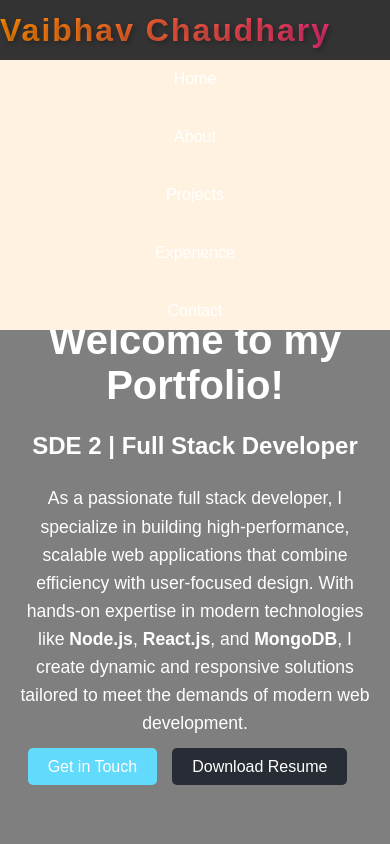
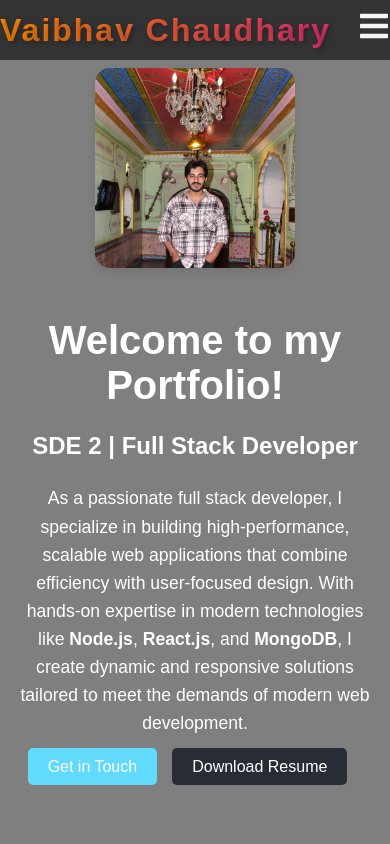
Before and after one commit to VaibhavCse/my-portfolio, a React (Create React App) app: page / in a window 390 px wide. Shown: the top 844 px of the page. Built offline with nearby package versions, Linux system fonts and the light colour scheme.

Commit message:
navbar changes for mobile and web

```diff
--- a/src/components/Navbar.css
+++ b/src/components/Navbar.css
@@ -1,16 +1,24 @@
-/* src/components/Navbar.css */
+/* Reset body and html background */
+body, html {
+  background-color: transparent !important;
+  margin: 0;
+  padding: 0;
+  box-sizing: border-box;
+}
+
+/* Navbar Styling */
 .navbar {
   position: fixed;
   top: 0;
   width: 100%;
-    background-color: var(--navbar-bg); /* Use CSS variable for navbar background */
+  background-color: var(--navbar-bg);
   color: var(--navbar-text);
   display: flex;
   justify-content: space-between;
   align-items: center;
   padding: 15px 30px;
   z-index: 1000;
-    transition: background-color 0.3s ease, color 0.3s ease; /* Transition for smooth changes */
+  transition: background-color 0.3s ease, color 0.3s ease;
 }
 
 .container {
@@ -21,9 +29,15 @@
 }
 
 .logo h1 {
-    font-size: 1.8rem;
+  font-size: 2rem;
   font-weight: bold;
   margin: 0;
+  letter-spacing: 2px;
+  background: linear-gradient(90deg, #ff8a00, #e52e71);
+  -webkit-background-clip: text;
+  -webkit-text-fill-color: transparent;
+  text-shadow: 2px 2px 5px rgba(0, 0, 0, 0.3);
+  transition: all 0.3s ease;
 }
 
 .nav-links {
@@ -48,91 +62,79 @@
   color: var(--navbar-hover-text);
 }
 
-  /* Theme Toggle Button */
-  .theme-toggle {
-    margin-left: 20px;
-    margin-right: 15px;
-  }
-
-  .theme-button {
-    background: none;
-    border: none;
-    font-size: 1.5rem; /* Increase icon size */
-    cursor: pointer;
-    transition: color 0.3s ease;
-  }
-
-  /* Light Mode */
-  body {
-    --navbar-bg: #FFF2E1;
-    --navbar-text: #333;
-    --navbar-hover-text: #61dafb;
-    background-color: #ffffff;
-    color: black;
-  }
-
-  /* Dark Mode */
-  body.dark {
-    --navbar-bg: #d3d3d3;
-    --navbar-text: #f5f5f5;
-    --navbar-hover-text: #61dafb;
-    background-color: #000000;
-    color: white;
-  }
-
-  .logo h1 {
-    font-size: 2rem; /* Make it a bit larger */
-    font-weight: bold;
-    margin: 0;
-    letter-spacing: 2px; /* Add some spacing between letters */
-    background: linear-gradient(90deg, #ff8a00, #e52e71); /* Add gradient text effect */
-    -webkit-background-clip: text; /* Clip background to text */
-    -webkit-text-fill-color: transparent; /* Make the text transparent to show the gradient */
-    text-shadow: 2px 2px 5px rgba(0, 0, 0, 0.3); /* Add a subtle shadow */
-    transition: all 0.3s ease; /* Smooth transition for hover effect */
-}
-
-.logo h1:hover {
-    transform: scale(1.05); /* Slightly increase size on hover */
-    text-shadow: 3px 3px 8px rgba(0, 0, 0, 0.5); /* Enhance shadow on hover */
-}
-/* Mobile view adjustments */
+/* Mobile Menu Styles */
 @media (max-width: 768px) {
   .nav-links {
-    display: none; /* Hide the links initially */
+    display: none;
     flex-direction: column;
     position: absolute;
     top: 60px;
     right: 0;
-    background-color: var(--navbar-bg); /* Match the navbar background */
+    background-color: var(--navbar-bg);
     width: 100%;
     text-align: center;
     transition: all 0.3s ease;
+    z-index: 2000;
   }
 
   .nav-links.active {
-    display: flex; /* Show the menu when active */
+    display: flex;
   }
 
   .nav-links li {
-    margin: 10px 0; /* Space out links vertically */
-  }
-
-  .theme-toggle {
-    display: none; /* Hide the dark mode toggle on mobile for now */
+    margin: 10px 0;
   }
 
   .hamburger {
     display: block;
     cursor: pointer;
     font-size: 2rem;
-    color: var(--navbar-text);
+    color: whitesmoke;
+  }
+
+  .theme-toggle {
+    display: none; /* Hide theme toggle on mobile */
   }
 }
 
-/* Larger screens (desktop/tablet) */
 @media (min-width: 769px) {
   .hamburger {
-    display: none; /* Only show hamburger on small screens */
+    display: none;
+  }
+
+  .theme-toggle {
+    display: block;
   }
 }
+
+/* Dark mode styling */
+body.dark {
+  --navbar-bg: #1f1f1f;
+  --navbar-text: #f5f5f5;
+  --navbar-hover-text: #61dafb;
+  background-color: #000000 !important;
+  color: white !important;
+}
+
+body {
+  --navbar-bg: #FFF2E1;
+  --navbar-text: #333;
+  --navbar-hover-text: #61dafb;
+  background-color: #ffffff !important;
+  color: black !important;
+}
+
+.theme-button {
+  background: none;
+  border: none;
+  cursor: pointer;
+}
+
+.theme-button svg {
+  font-size: 24px;
+  transition: transform 0.3s ease;
+}
+
+.theme-button:hover svg {
+  transform: rotate(360deg);
+}
--- a/src/components/Navbar.js
+++ b/src/components/Navbar.js
@@ -1,11 +1,21 @@
 import React, { useState, useEffect } from 'react';
-import { Link, animateScroll as scroll } from 'react-scroll';  // Import scroll
-import { FaSun, FaMoon, FaBars, FaTimes } from 'react-icons/fa'; // Import icons
+import { Link, animateScroll as scroll } from 'react-scroll';
+import { FaBars, FaTimes, FaBone } from 'react-icons/fa';  // Import FaBone
 import './Navbar.css';
 
 const Navbar = () => {
   const [darkMode, setDarkMode] = useState(false);
-  const [menuOpen, setMenuOpen] = useState(false); // State to toggle menu
+  const [menuOpen, setMenuOpen] = useState(false);
+  const [isMobile, setIsMobile] = useState(window.innerWidth <= 768);
+
+  useEffect(() => {
+    const handleResize = () => {
+      setIsMobile(window.innerWidth <= 768);
+    };
+
+    window.addEventListener('resize', handleResize);
+    return () => window.removeEventListener('resize', handleResize);
+  }, []);
 
   useEffect(() => {
     if (darkMode) {
@@ -20,12 +30,16 @@ const Navbar = () => {
   };
 
   const toggleMenu = () => {
-    setMenuOpen(!menuOpen); // Toggle menu open/close
+    setMenuOpen(!menuOpen);
+  };
+
+  const closeMenuOnClick = () => {
+    setMenuOpen(false);
   };
 
   const scrollToTop = () => {
-    scroll.scrollToTop();  // Scroll to top for Home
-    setMenuOpen(false); // Close menu after selection
+    scroll.scrollToTop();
+    setMenuOpen(false);
   };
 
   return (
@@ -34,31 +48,23 @@ const Navbar = () => {
         <div className="logo">
           <h1>Vaibhav Chaudhary</h1>
         </div>
-        <ul className={`nav-links ${menuOpen ? 'active' : ''}`}>
-          <li>
-            <Link
-              to="home"
-              smooth={true}
-              duration={500}
-              onClick={scrollToTop}  // Scroll to top when clicking Home
-            >
-              Home
-            </Link>
-          </li>
-          <li><Link to="about" smooth={true} duration={500} onClick={() => setMenuOpen(false)}>About</Link></li>
-          <li><Link to="projects" smooth={true} duration={500} onClick={() => setMenuOpen(false)}>Projects</Link></li>
-          <li><Link to="experience" smooth={true} duration={500} onClick={() => setMenuOpen(false)}>Experience</Link></li>
-          <li><Link to="contact" smooth={true} duration={500} onClick={() => setMenuOpen(false)}>Contact</Link></li>
-        </ul>
+        <div className={`nav-links ${menuOpen ? 'active' : ''}`}>
+          <li><Link to="home" smooth={true} duration={500} onClick={scrollToTop}>Home</Link></li>
+          <li><Link to="about" smooth={true} duration={500} onClick={closeMenuOnClick}>About</Link></li>
+          <li><Link to="projects" smooth={true} duration={500} onClick={closeMenuOnClick}>Projects</Link></li>
+          <li><Link to="experience" smooth={true} duration={500} onClick={closeMenuOnClick}>Experience</Link></li>
+          <li><Link to="contact" smooth={true} duration={500} onClick={closeMenuOnClick}>Contact</Link></li>
+        </div>
         <div className="theme-toggle">
           <button onClick={toggleDarkMode} className="theme-button">
-            {darkMode ? <FaSun style={{ color: 'white' }} /> : <FaMoon style={{ color: 'black' }} />}
+            <FaBone style={{ color: darkMode ? 'white' : 'black' }} /> {/* FaBone icon for light/dark mode */}
           </button>
         </div>
-        {/* Hamburger Menu Icon */}
-        <div className="hamburger" onClick={toggleMenu}>
-          {menuOpen ? <FaTimes /> : <FaBars />}
-        </div>
+        {isMobile && (
+          <div className="hamburger" onClick={toggleMenu}>
+            {menuOpen ? <FaTimes /> : <FaBars />}
+          </div>
+        )}
       </div>
     </nav>
   );
```
Lines whose indentation alone changed are shown as unchanged.
